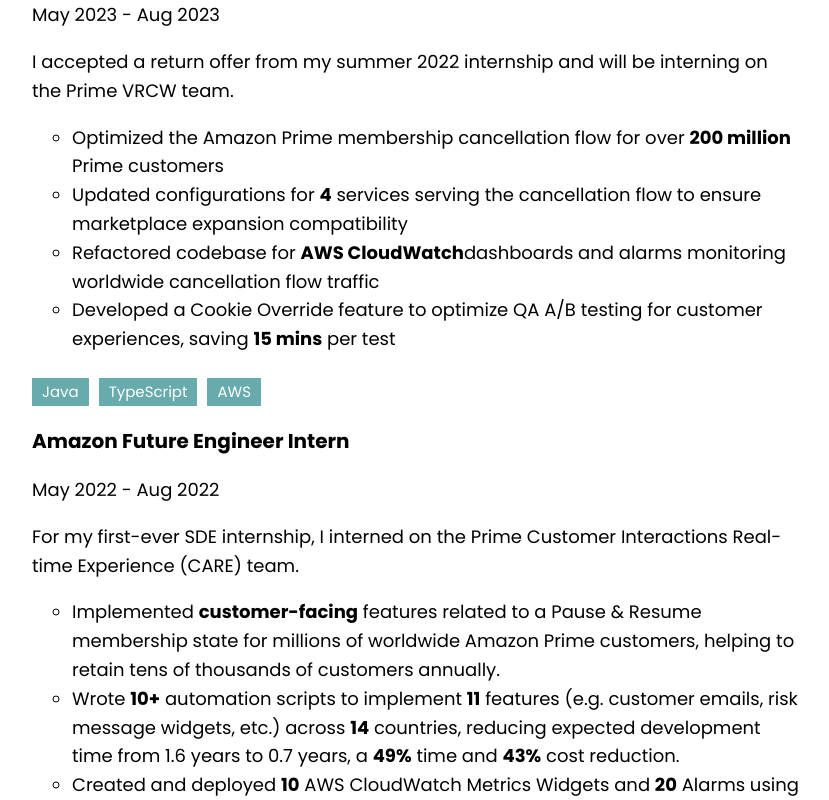
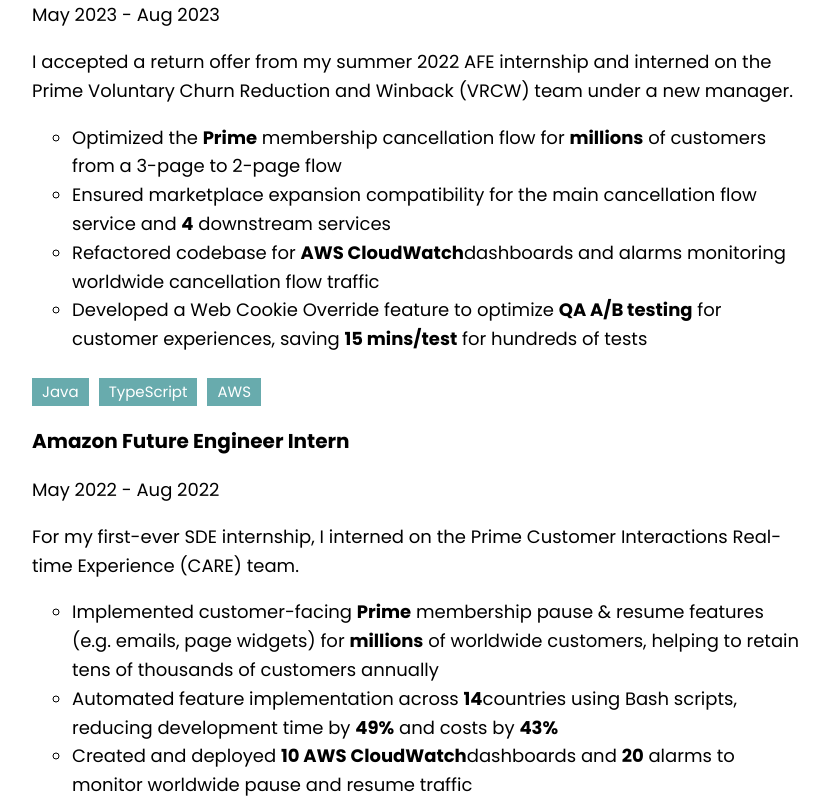
Before and after one commit to meleongg/melvinteo.com, a Next.js app: page /experiences in a window 1280 px wide. Shown: the part 320-1120 px from the top of the page, without its empty margins (224-1053 px from the left). Built offline with nearby package versions, Linux system fonts and the light colour scheme.

Commit message:
updated resume & exp

```diff
--- a/pages/experiences.tsx
+++ b/pages/experiences.tsx
@@ -50,21 +50,22 @@
                             <p>May 2023 - Aug 2023</p>
                             <p>
                                 I accepted a return offer from my summer 2022
-                                internship and will be interning on the Prime
-                                VRCW team.
+                                AFE internship and interned on the Prime
+                                Voluntary Churn Reduction and Winback (VRCW)
+                                team under a new manager.
                             </p>
                             <ul
                                 className={`${experienceStyles.responsibilities} ${utilStyles.listItem}`}
                             >
                                 <li>
-                                    Optimized the Amazon Prime membership
-                                    cancellation flow for over{" "}
-                                    <b>200 million</b> Prime customers
+                                    Optimized the <b>Prime</b> membership
+                                    cancellation flow for <b>millions</b> of
+                                    customers from a 3-page to 2-page flow
                                 </li>
                                 <li>
-                                    Updated configurations for <b>4</b> services
-                                    serving the cancellation flow to ensure
-                                    marketplace expansion compatibility
+                                    Ensured marketplace expansion compatibility
+                                    for the main cancellation flow service and{" "}
+                                    <b>4</b> downstream services
                                 </li>
                                 <li>
                                     Refactored codebase for{" "}
@@ -73,9 +74,10 @@
                                     cancellation flow traffic
                                 </li>
                                 <li>
-                                    Developed a Cookie Override feature to
-                                    optimize QA A/B testing for customer
-                                    experiences, saving <b>15 mins</b> per test
+                                    Developed a Web Cookie Override feature to
+                                    optimize <b>QA A/B testing</b> for customer
+                                    experiences, saving <b>15 mins/test</b> for
+                                    hundreds of tests
                                 </li>
                             </ul>
 
@@ -116,27 +118,24 @@
                                 className={`${experienceStyles.responsibilities} ${utilStyles.listItem}`}
                             >
                                 <li>
-                                    Implemented <b>customer-facing</b> features
-                                    related to a Pause & Resume membership state
-                                    for millions of worldwide Amazon Prime
-                                    customers, helping to retain tens of
-                                    thousands of customers annually.
+                                    Implemented customer-facing <b>Prime</b>{" "}
+                                    membership pause & resume features (e.g.
+                                    emails, page widgets) for <b>millions</b> of
+                                    worldwide customers, helping to retain tens
+                                    of thousands of customers annually
                                 </li>
                                 <li>
-                                    Wrote <b>10+</b> automation scripts to
-                                    implement <b>11</b> features (e.g. customer
-                                    emails, risk message widgets, etc.) across{" "}
-                                    <b>14</b> countries, reducing expected
-                                    development time from 1.6 years to 0.7
-                                    years, a <b>49%</b> time and <b>43%</b> cost
-                                    reduction.
+                                    Automated feature implementation across{" "}
+                                    <b>14</b>
+                                    countries using Bash scripts, reducing
+                                    development time by <b>49%</b> and costs by{" "}
+                                    <b>43%</b>
                                 </li>
                                 <li>
-                                    Created and deployed <b>10</b> AWS
-                                    CloudWatch Metrics Widgets and <b>20</b>{" "}
-                                    Alarms using an AWS TypeScript CDK to
-                                    monitor features related to Prime membership
-                                    Pause & Resume.
+                                    Created and deployed{" "}
+                                    <b>10 AWS CloudWatch</b>
+                                    dashboards and <b>20</b> alarms to monitor
+                                    worldwide pause and resume traffic
                                 </li>
                             </ul>
                             <div
--- a/pages/index.tsx
+++ b/pages/index.tsx
@@ -121,7 +121,7 @@
                             Here's my{" "}
                             <Link
                                 className={`${utilStyles.altText} ${utilStyles.link}`}
-                                href="/Melvin_Teo.pdf"
+                                href="/Melvin_Teo_resume.pdf"
                                 target="_blank"
                             >
                                 resume
```
Also changed, not shown: 2 other files (tests, documents, lock files or other folders).
